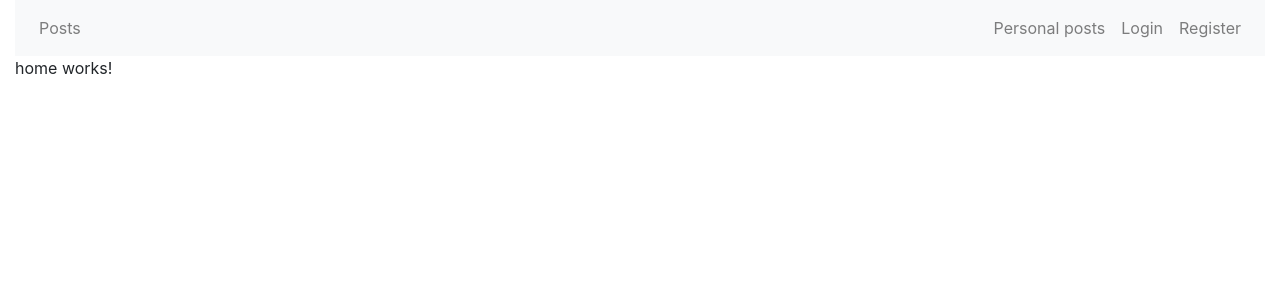
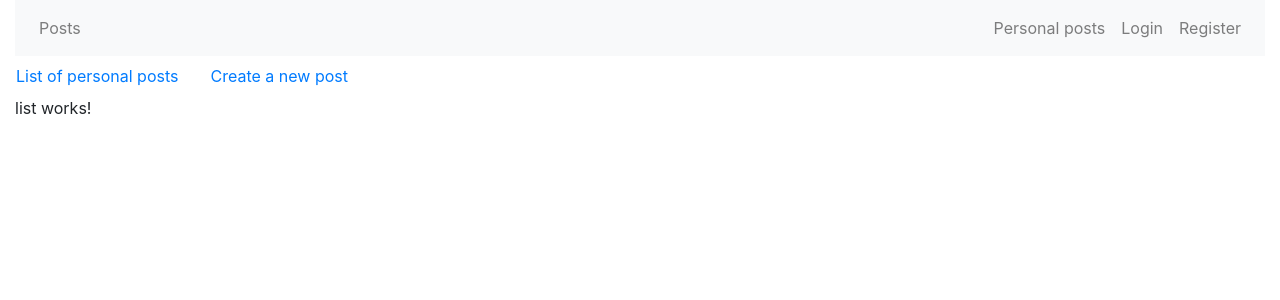
Before and after one commit to dmarkov00/blog_client, an Angular app: page /personal-posts/list in a window 1280 px wide. Shown: the top 300 px of the page. Built offline with nearby package versions, Linux system fonts and the light colour scheme.

Commit message:
setup of nested route for controlling the different personal posts

```diff
--- a/src/app/app-routing.module.ts
+++ b/src/app/app-routing.module.ts
@@ -16,13 +16,11 @@ const routes: Routes = [
   {path: 'login', component: LoginComponent},
   {
     path: 'personal-posts', component: HomeComponentPersonalPosts, children: [
-      {path: '', redirectTo: '/list', pathMatch: 'full'},
+      {path: '', redirectTo: 'list', pathMatch: 'full'},
       {path: 'list', component: ListComponent},
       {path: 'create', component: CreatePostComponent}
     ]
-  },
-  {path: 'personal-posts/create', component: CreatePostComponent}
-
+  }
 
 ];
 
--- a/src/app/app.module.ts
+++ b/src/app/app.module.ts
@@ -15,6 +15,7 @@ import {PostService} from './services/post.service';
 import {FormsModule} from '@angular/forms';
 import {ListComponent} from './components/personal-posts/list/list.component';
 import {HomeComponent as HomeComponentPersonalPosts} from './components/personal-posts/home/home.component';
+import {CreatePostComponent} from './components/personal-posts/create-post/create-post.component';
 
 // import {ReactiveFormsModule} from '@angular/forms';
 
@@ -27,7 +28,8 @@ import {HomeComponent as HomeComponentPersonalPosts} from './components/personal
     PostComponent,
     HomeComponent,
     ListComponent,
-    HomeComponentPersonalPosts
+    HomeComponentPersonalPosts,
+    CreatePostComponent
 
   ],
   imports: [
--- a/src/app/components/personal-posts/home/home.component.html
+++ b/src/app/components/personal-posts/home/home.component.html
@@ -1,3 +1,7 @@
-<p>
-  home works!
-</p>
+<div class="row">
+  <nav class="nav">
+    <a class="nav-link" [routerLink]="['./list']">List of personal posts</a>
+    <a class="nav-link" [routerLink]="['./create']">Create a new post</a>
+  </nav>
+</div>
+<router-outlet></router-outlet>
```
